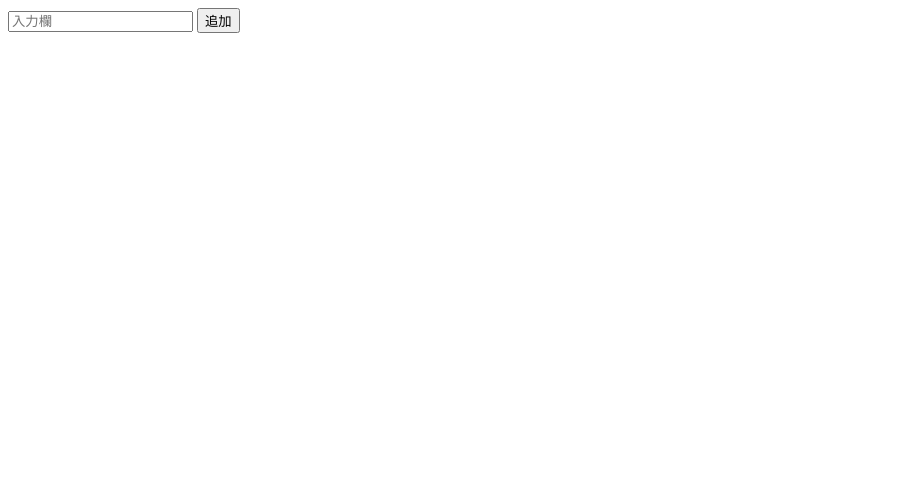
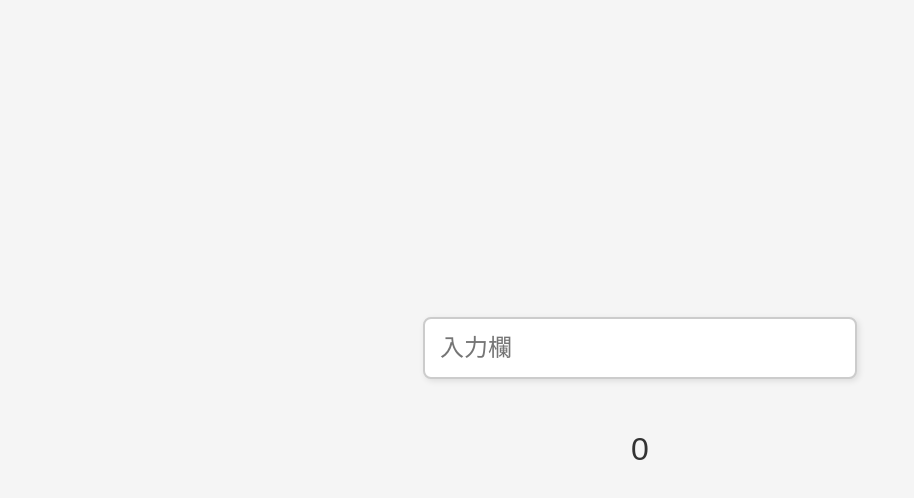
Before and after one commit to hinemosu1415/web-practice, a plain HTML site: page 4th-prac/index.html in a window 1280 px wide. Shown: the whole page, without its empty margins (0-914 px from the left). Drawn offline with Linux system fonts and the light colour scheme.

Commit message:
完成版

```diff
--- a/2nd-prac/script.js
+++ b/2nd-prac/script.js
@@ -4,4 +4,4 @@ getElementById, getElementsByClassName, getElementsByTagName
 
 
 
-//上が終わったらhtmlの内容を書き換えてみよう
+//上が終わったらhtmlのテキストの内容を書き換えてみよう
--- a/3rd-prac/script.js
+++ b/3rd-prac/script.js
@@ -1 +1,2 @@
 //getElementsByTagNameを使ってみましょう
+//配列の使い方に注意
--- a/4th-prac/index.html
+++ b/4th-prac/index.html
@@ -2,11 +2,11 @@
 <html>
   <head>
     <title>DOM操作</title>
+    <link rel="stylesheet" href="style.css" />
   </head>
   <body>
-    <input id="input" type="text" placeholder="入力欄"/>
-    <button id="add">追加</button>
-    <ul id="list"></ul>
+    <input id="input" type="text" placeholder="入力欄" />
+    <p id="count">0</p>
     <script src="script.js"></script>
   </body>
 </html>
--- /dev/null
+++ b/4th-prac/style.css
@@ -0,0 +1,25 @@
+body {
+  display: flex;
+  flex-direction: column;
+  align-items: center;
+  justify-content: center;
+  min-height: 100vh;
+  font-family: sans-serif;
+  background-color: #f5f5f5;
+}
+
+#input {
+  width: 80%;
+  max-width: 400px;
+  padding: 15px;
+  font-size: 1.5rem;
+  border: 2px solid #ccc;
+  border-radius: 8px;
+  box-shadow: 2px 2px 6px rgba(0, 0, 0, 0.1);
+  margin-bottom: 20px;
+}
+
+#count {
+  font-size: 2rem;
+  color: #333;
+}
```
Also changed, not shown: 4th-prac/script.js (+2 -8 lines), 5th-prac/index.html (added, +12 -0 lines), 5th-prac/script.js (added, +8 -0 lines).
